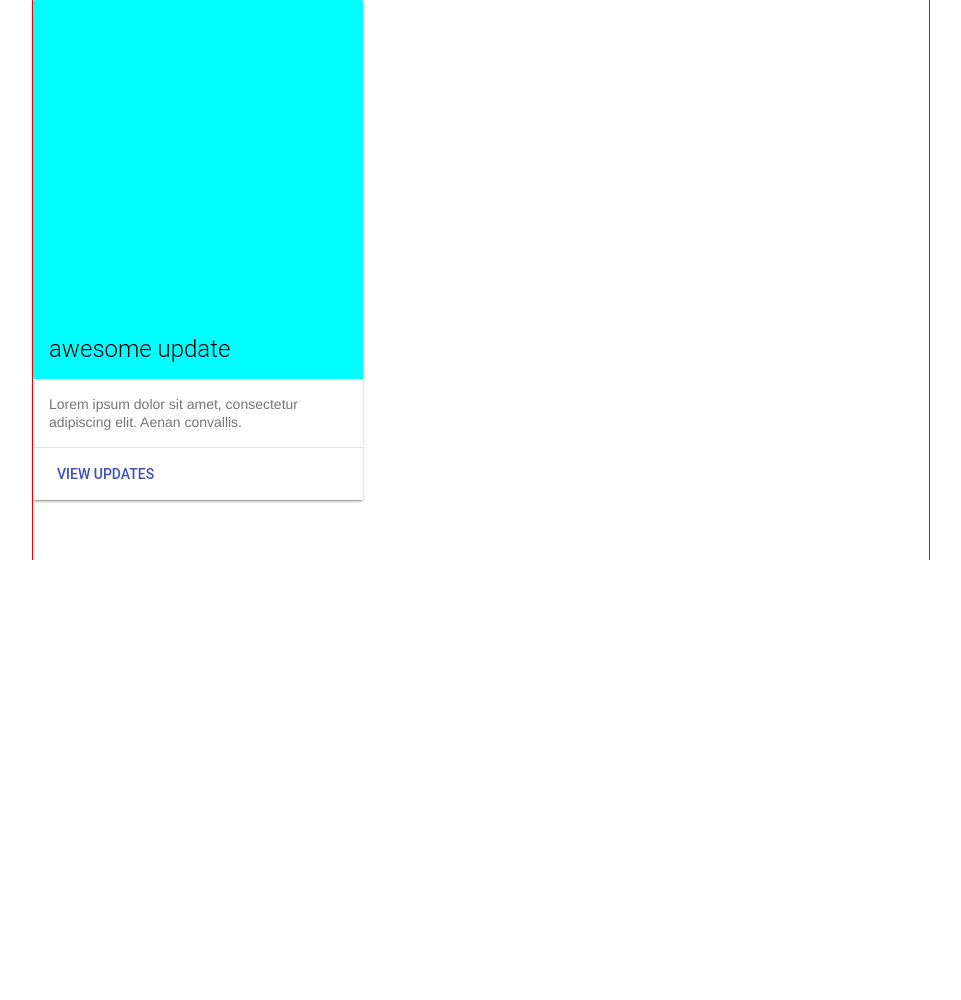
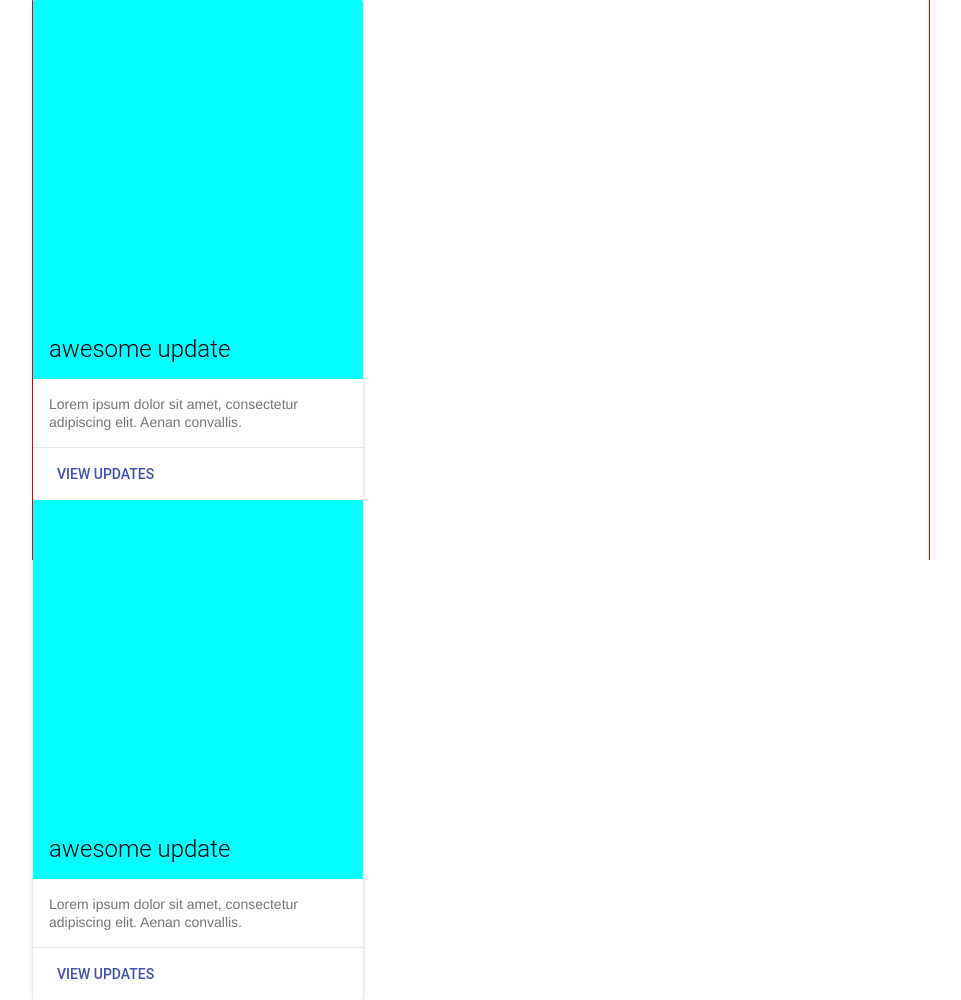
Before and after one commit to aasereb/git-bem, a plain HTML site: page index.html in a window 1280 px wide. Shown: the whole page, without its empty margins (159-1120 px from the left). Before the commit the page ends 800 px from the top, so only its background shows below. Drawn offline with nearby package versions, Linux system fonts and the light colour scheme.

Commit message:
добавили вторую карточку

```diff
--- a/index.html
+++ b/index.html
@@ -27,6 +27,21 @@
 			  </a>
 			</div>
 		</div>
+
+		<div class="mdl-card mdl-shadow--2dp card">
+			<div class="mdl-card__title card__title mdl-card--expand">
+			  <h2 class="mdl-card__title-text">awesome update</h2>
+			</div>
+			<div class="mdl-card__supporting-text">
+			  Lorem ipsum dolor sit amet, consectetur adipiscing elit.
+			  Aenan convallis.
+			</div>
+			<div class="mdl-card__actions mdl-card--border">
+			  <a class="mdl-button mdl-button--colored mdl-js-button mdl-js-ripple-effect">
+				View Updates
+			  </a>
+			</div>
+		</div>
 	</div>
 </body>
 </html>
```
